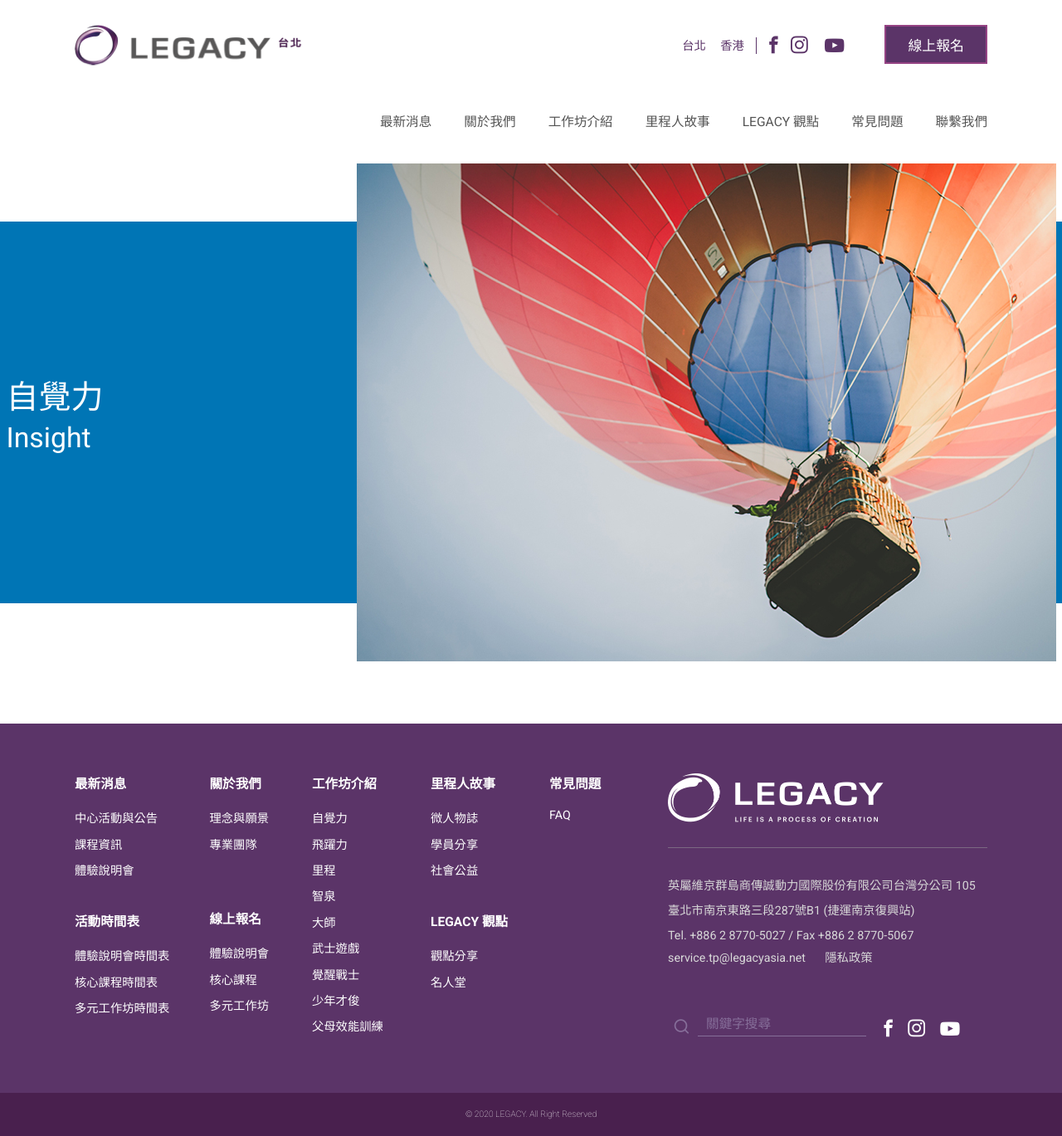
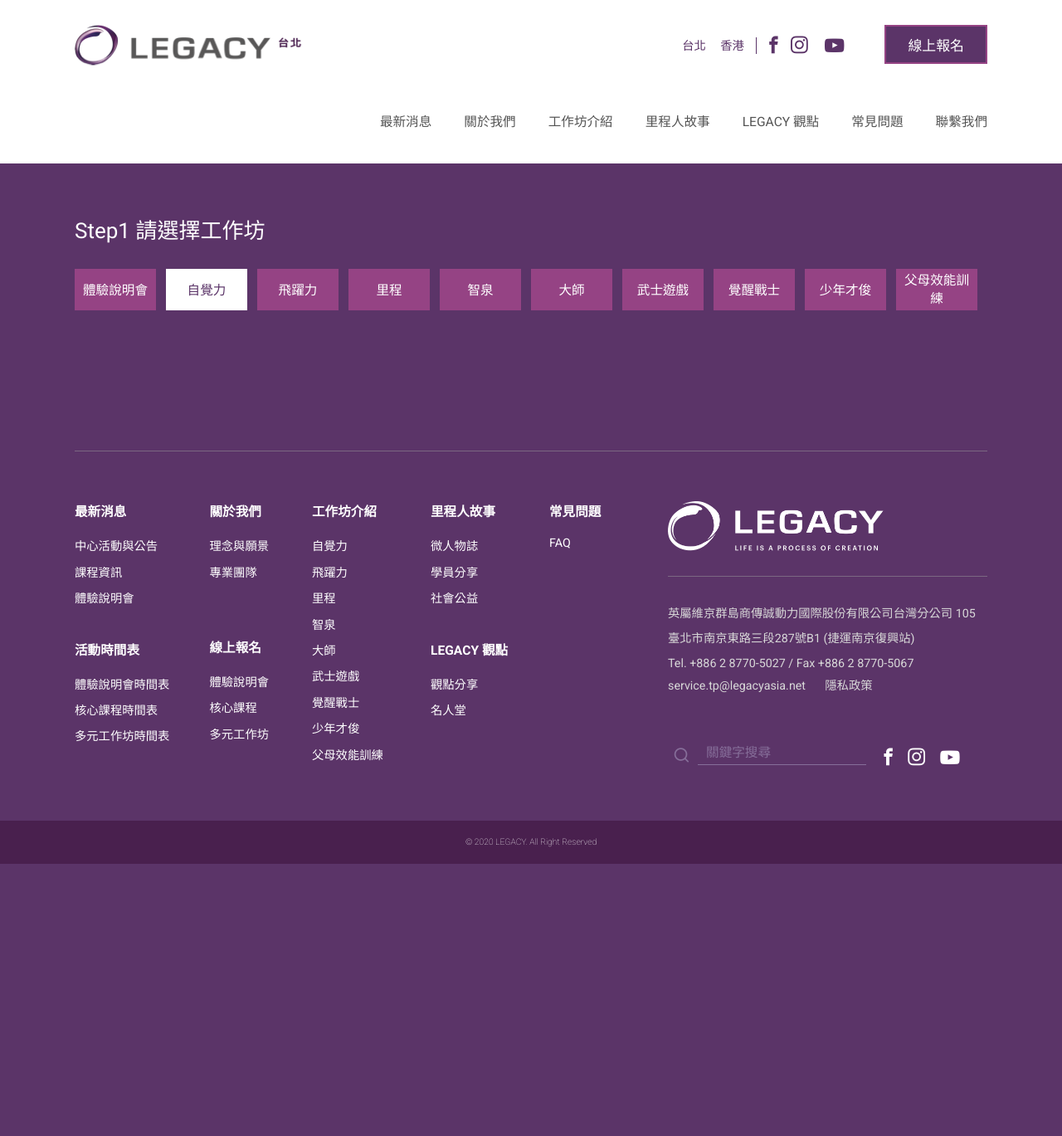
Before and after one commit to SaSaChu/Web_Leg, a PHP site: page /table.html in a window 1280 px wide. Shown: the whole page at 83% size. After the commit the page ends 1041 px from the top, so only its background shows below. Run offline with PHP 8.4, Linux system fonts and the light colour scheme; some libraries are stand-ins or nearby versions.

Commit message:
修改完成

```diff
--- a/css/icon.css
+++ b/css/icon.css
@@ -1,4 +1,4 @@
-@font-face { font-family: "icon"; src: url('../font/icomoon/fonts/icomoon.eot?1604465359') format('embedded-opentype'), url('../font/icomoon/fonts/icomoon.woff?1604465359') format('woff'), url('../font/icomoon/fonts/icomoon.ttf?1604465359') format('truetype'), url('../font/icomoon/fonts/icomoon.svg?1604465359') format('svg'); }
+@font-face { font-family: "icon"; src: url('../font/icomoon/fonts/icomoon.eot?1604220792') format('embedded-opentype'), url('../font/icomoon/fonts/icomoon.woff?1604220792') format('woff'), url('../font/icomoon/fonts/icomoon.ttf?1604220792') format('truetype'), url('../font/icomoon/fonts/icomoon.svg?1604220792') format('svg'); }
 *[class^="icon-"]:before, *[class*=" icon-"]:before { font-family: "icon"; speak: none; font-style: normal; font-weight: normal; font-variant: normal; }
 
 .icon-triangle-up:before { content: "\e901"; }
--- a/css/link.css
+++ b/css/link.css
@@ -248,3 +248,8 @@
 
 .a_text14_w { display: inline-block; width: 100%; font-size: 1.1rem; color: white; text-decoration: none; cursor: pointer; -moz-transition: all 0.3s; -o-transition: all 0.3s; -webkit-transition: all 0.3s; transition: all 0.3s; }
 .a_text14_w:hover, .a_text14_w:active { color: #954384; }
+
+.btn-class { display: inline-block; width: calc(100% / 10 - 12px * 9 / 9); float: left; margin-right: 12px; height: 50px; line-height: 43px; color: white; font-size: 1.2rem; padding: 5px; background-color: #954384; -moz-transition: all 0.3s; -o-transition: all 0.3s; -webkit-transition: all 0.3s; transition: all 0.3s; }
+.btn-class:last-child { margin-right: 0; }
+.btn-class.class-no-l { line-height: normal; padding: 1px 5px; }
+.btn-class:hover, .btn-class:active, .btn-class.btn-c-a { background-color: white; color: #5b3468; }
--- a/css/public.css
+++ b/css/public.css
@@ -250,6 +250,11 @@
 .a_text14_w { display: inline-block; width: 100%; font-size: 1.1rem; color: white; text-decoration: none; cursor: pointer; -moz-transition: all 0.3s; -o-transition: all 0.3s; -webkit-transition: all 0.3s; transition: all 0.3s; }
 .a_text14_w:hover, .a_text14_w:active { color: #954384; }
 
+.btn-class { display: inline-block; width: calc(100% / 10 - 12px * 9 / 9); float: left; margin-right: 12px; height: 50px; line-height: 43px; color: white; font-size: 1.2rem; padding: 5px; background-color: #954384; -moz-transition: all 0.3s; -o-transition: all 0.3s; -webkit-transition: all 0.3s; transition: all 0.3s; }
+.btn-class:last-child { margin-right: 0; }
+.btn-class.class-no-l { line-height: normal; padding: 1px 5px; }
+.btn-class:hover, .btn-class:active, .btn-class.btn-c-a { background-color: white; color: #5b3468; }
+
 .mob-close { display: inline-block  !important; }
 @media screen and (max-width: 449px) and (min-width: 0) { .mob-close { display: none !important; } }
 
@@ -481,6 +486,8 @@
 .main_boxs { display: inline-block; width: 100%; max-width: 1100px; }
 @media screen and (max-width: 1099px) and (min-width: 760px) { .main_boxs { padding: 0 20px; } }
 @media screen and (max-width: 759px) and (min-width: 0) { .main_boxs { padding: 0 15px; } }
+.main_boxs.t-b-b { border-bottom: 1px solid rgba(155, 155, 155, 0.5); }
+.main_boxs.pb120 { padding-bottom: 120px; }
 
 .a_text { display: inline-block; float: left; }
 .a_text.mob-be-border:before { display: no; }
@@ -581,6 +588,7 @@
 .all_boxs.all_m_d60 { margin-bottom: 60px; }
 @media screen and (max-width: 449px) and (min-width: 0) { .all_boxs.all_m_d60 { margin-bottom: 30px; } }
 .all_boxs.all_p60 { padding: 60px 0; }
+.all_boxs.all_pt60 { padding: 60px 0 0 0; }
 @media screen and (max-width: 449px) and (min-width: 0) { .all_boxs.i-icon-box40 { float: left; width: 40%; }
   .all_boxs.i-icon-box60 { float: right; width: 60%; padding-left: 30px; } }
 
--- a/scss/link.scss
+++ b/scss/link.scss
@@ -487,3 +487,31 @@
     color: $color_second;
   }
 }
+
+.btn-class {
+  display: inline-block;
+  width: calc(100% / 10 - 12px * 9 / 9);
+  float: left;
+  margin-right: 12px;
+  height: 50px;
+  line-height: 43px;
+  color: white;
+  font-size: 1.2rem;
+  padding: 5px;
+  background-color: $color_second;
+  @include transition(all .3s);
+
+  &:last-child {
+    margin-right: 0;
+  }
+
+  &.class-no-l {
+    line-height: normal;
+    padding: 1px 5px;
+  }
+
+  &:hover, &:active, &.btn-c-a {
+    background-color: white;
+    color: $color_main;
+  }
+}
--- a/scss/public.scss
+++ b/scss/public.scss
@@ -382,6 +382,14 @@
 
   @include range-width(0, 760px) {
     padding: 0 15px;
+  }
+
+  &.t-b-b {
+    border-bottom: 1px solid $color_line;
+  }
+
+  &.pb120 {
+    padding-bottom: 120px;
   }
 }
 
@@ -784,6 +792,10 @@
     padding: 60px 0;
   }
 
+  &.all_pt60 {
+    padding: 60px 0 0 0;
+  }
+
   @include range-width(0, 450px) {
     &.i-icon-box40 {
       float: left;
--- a/table.html
+++ b/table.html
@@ -150,25 +150,22 @@
       </div>
     </div>
 
-    <div class='p_banner_boxs2 mob-close'>
-      <div class='pc-banner-cent'>
-        <div class='pc-cent-detail'>
-          <p class='page_banner_title2' title="Insight">自覺力</p>
-          <img class='order_right' src="img/pc_banner01.png">
+    <div class='all_boxs a-bg-main all_pt60'>
+      <div class="main_boxs t-b-b pb120">
+        <p class="text26_w text_left">Step1 請選擇工作坊</p>
+        <div class='all_boxs p-30-50'>
+          <a href="" class='btn-class'>體驗說明會</a>
+          <a href="" class='btn-class btn-c-a'>自覺力</a>
+          <a href="" class='btn-class'>飛躍力</a>
+          <a href="" class='btn-class'>里程</a>
+          <a href="" class='btn-class'>智泉</a>
+          <a href="" class='btn-class'>大師</a>
+          <a href="" class='btn-class'>武士遊戲</a>
+          <a href="" class='btn-class'>覺醒戰士</a>
+          <a href="" class='btn-class'>少年才俊</a>
+          <a href="" class='btn-class class-no-l'>父母效能訓練</a>
         </div>
       </div>
-      <div class='pc-banner-bg p-bg-blue'></div>
-    </div>
-
-    <div class='p_banner_boxs460 mob-open'>
-      <div class="p-banner-cent">
-        <p class='page_banner_title' title="Insight">自覺力</p>
-      </div>
-      <img src="img/pc_banner01.png">
-    </div>
-
-    <div class="main_boxs">
-
     </div>
 
     <!-- footer -->
```
